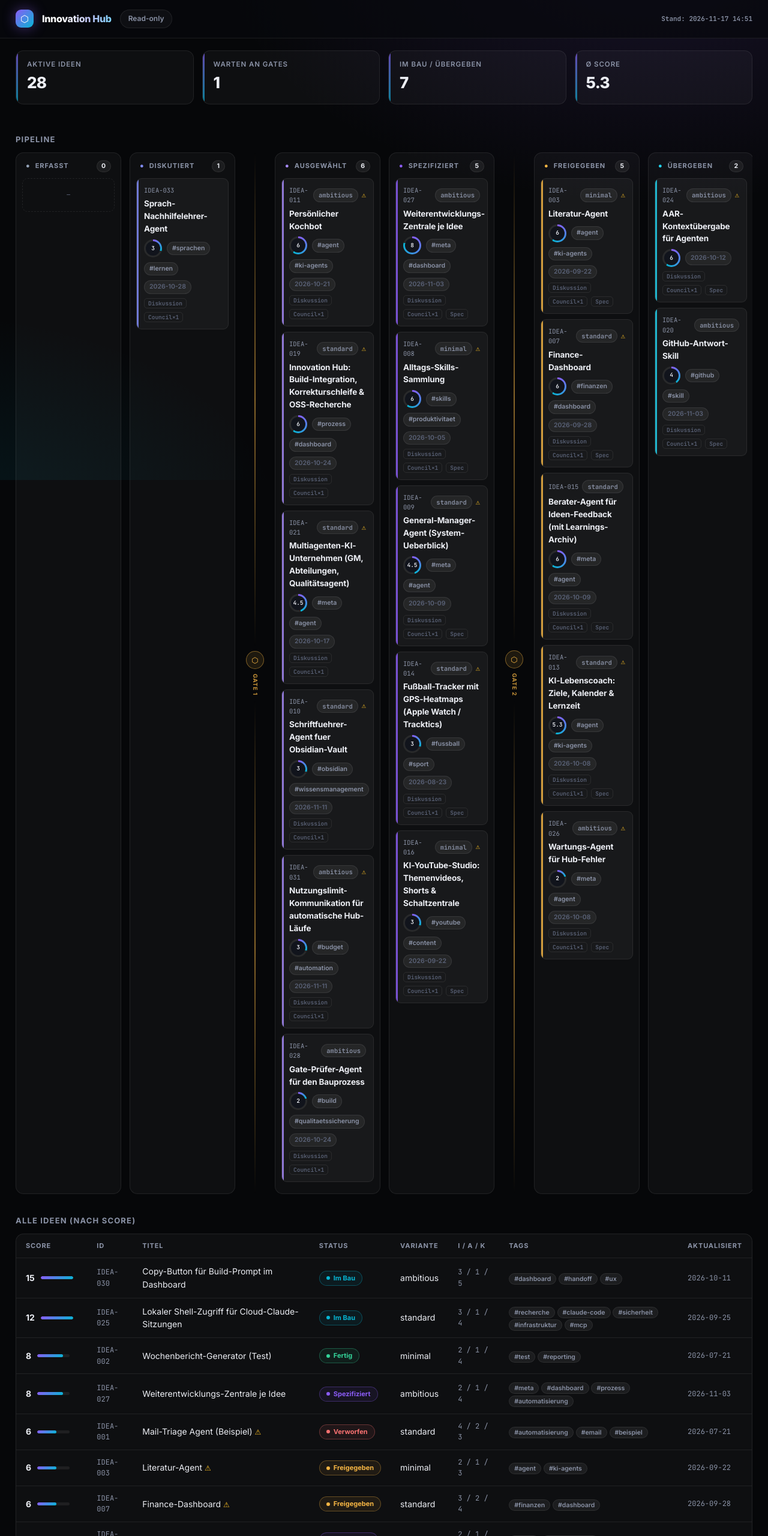
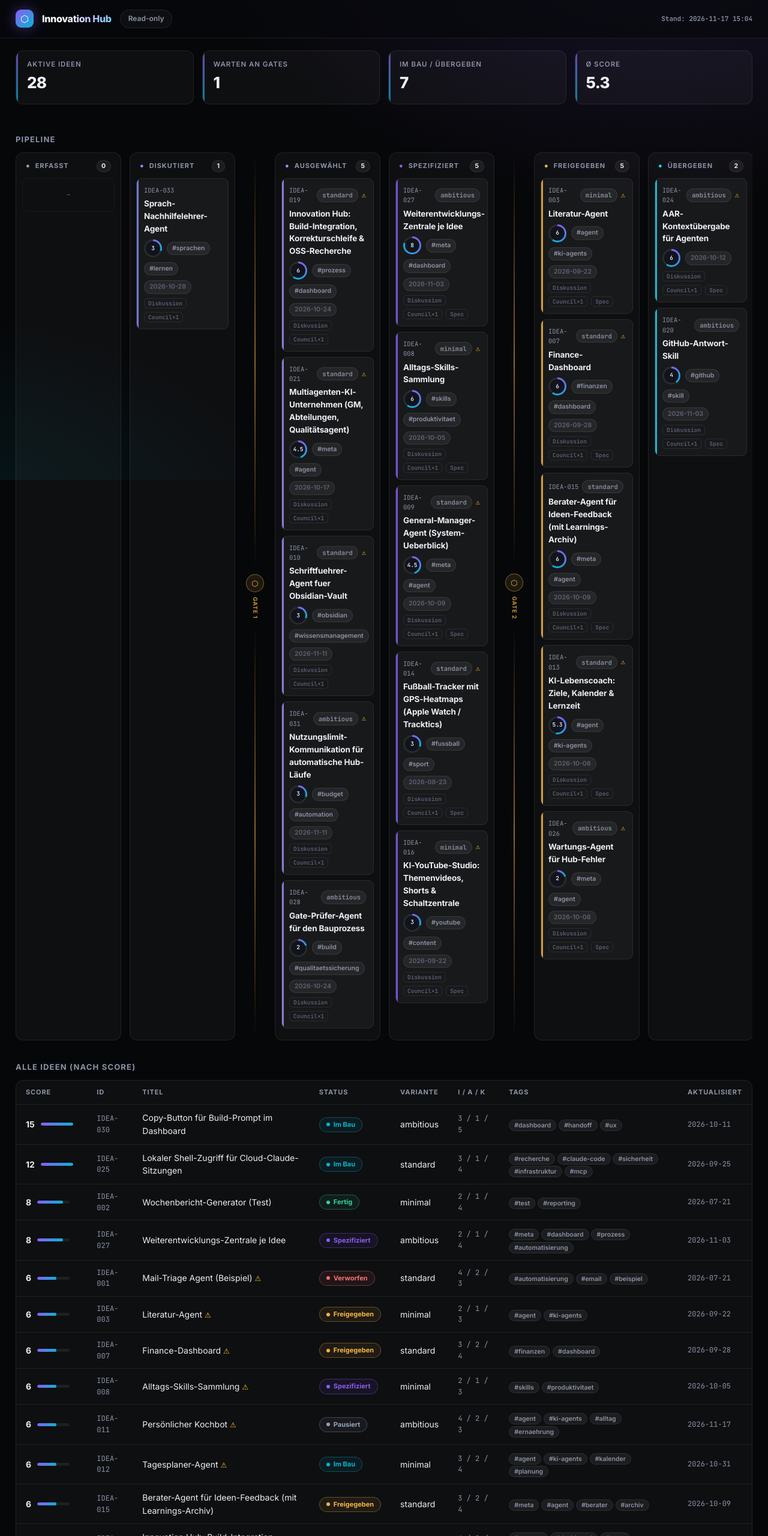
Before and after one commit to paulhsl/innovation-hub-dashboard, a plain HTML site: page index.html in a window 1280 px wide. Shown: the top 2560 px of the page at 60% size. Drawn offline with Linux system fonts and the light colour scheme.

Commit message:
chore: dashboard update (0dfc6b2d8660b6ea24fd046bd58c61c88e3e1bab)

```diff
--- a/index.html
+++ b/index.html
@@ -95,7 +95,7 @@
   <div class="logo"></div><h1>Innovation Hub</h1>
   <span class="badge">Read-only</span>
   <div class="hspace"></div>
-  <span class="stamp">Stand: 2026-11-17 14:51</span>
+  <span class="stamp">Stand: 2026-11-17 15:04</span>
 </header>
 <div id="stats">
   <div class="stat"><div class="k">Aktive Ideen</div><div class="v">28</div></div>
@@ -121,17 +121,8 @@
     <div class="cdocs"><span>Diskussion</span><span>Council×1</span></div>
   </div></div>
   </div><div class="gatewrap"><div class="gline"></div><div class="gicon">⬡</div><div class="glabel">GATE 1</div><div class="gline"></div></div><div class="col">
-    <h3><span style="color:#a78bfa">●</span> Ausgewählt<span class="cnt">6</span></h3>
+    <h3><span style="color:#a78bfa">●</span> Ausgewählt<span class="cnt">5</span></h3>
     <div class="cards"><div class="card" style="--sc:#a78bfa">
-    <div class="cid"><span>IDEA-011</span><span class="chip">ambitious</span><span class="risk-dot">⚠</span></div>
-    <div class="ctitle">Persönlicher Kochbot</div>
-    <div class="cfoot">
-      <div class="ring" style="--p:216"><span>6</span></div>
-      <span class="chip">#agent</span><span class="chip">#ki-agents</span>
-      <span class="chip dim">2026-10-21</span>
-    </div>
-    <div class="cdocs"><span>Diskussion</span><span>Council×1</span></div>
-  </div><div class="card" style="--sc:#a78bfa">
     <div class="cid"><span>IDEA-019</span><span class="chip">standard</span><span class="risk-dot">⚠</span></div>
     <div class="ctitle">Innovation Hub: Build-Integration, Korrekturschleife &amp; OSS-Recherche</div>
     <div class="cfoot">
@@ -373,8 +364,17 @@
     <div class="cdocs"><span>Diskussion</span><span>Council×1</span><span>Spec</span><span>Retro</span></div>
   </div></div>
   </div><div class="col side">
-    <h3><span style="color:#94a3b8">●</span> Pausiert<span class="cnt">4</span></h3>
+    <h3><span style="color:#94a3b8">●</span> Pausiert<span class="cnt">5</span></h3>
     <div class="cards"><div class="card" style="--sc:#94a3b8">
+    <div class="cid"><span>IDEA-011</span><span class="chip">ambitious</span><span class="risk-dot">⚠</span></div>
+    <div class="ctitle">Persönlicher Kochbot</div>
+    <div class="cfoot">
+      <div class="ring" style="--p:216"><span>6</span></div>
+      <span class="chip">#agent</span><span class="chip">#ki-agents</span>
+      <span class="chip dim">2026-11-17</span>
+    </div>
+    <div class="cdocs"><span>Diskussion</span><span>Council×1</span></div>
+  </div><div class="card" style="--sc:#94a3b8">
     <div class="cid"><span>IDEA-022</span><span class="risk-dot">⚠</span></div>
     <div class="ctitle">Kickbase-Transfermarkt-Agent</div>
     <div class="cfoot">
@@ -521,11 +521,11 @@
   <td><div class="score-cell">6<div class="sbar"><i style="width:60%"></i></div></div></td>
   <td class="mono">IDEA-011</td>
   <td>Persönlicher Kochbot <span class="risk-dot">⚠</span></td>
-  <td><span class="pill" style="color:#a78bfa;border-color:#a78bfa55;background:#a78bfa14">Ausgewählt</span></td>
+  <td><span class="pill" style="color:#94a3b8;border-color:#94a3b855;background:#94a3b814">Pausiert</span></td>
   <td>ambitious</td>
   <td class="mono">4 / 2 / 3</td>
   <td><span class="chip">#agent</span> <span class="chip">#ki-agents</span> <span class="chip">#alltag</span> <span class="chip">#ernaehrung</span></td>
-  <td class="mono">2026-10-21</td>
+  <td class="mono">2026-11-17</td>
 </tr><tr>
   <td><div class="score-cell">6<div class="sbar"><i style="width:60%"></i></div></div></td>
   <td class="mono">IDEA-012</td>
```
